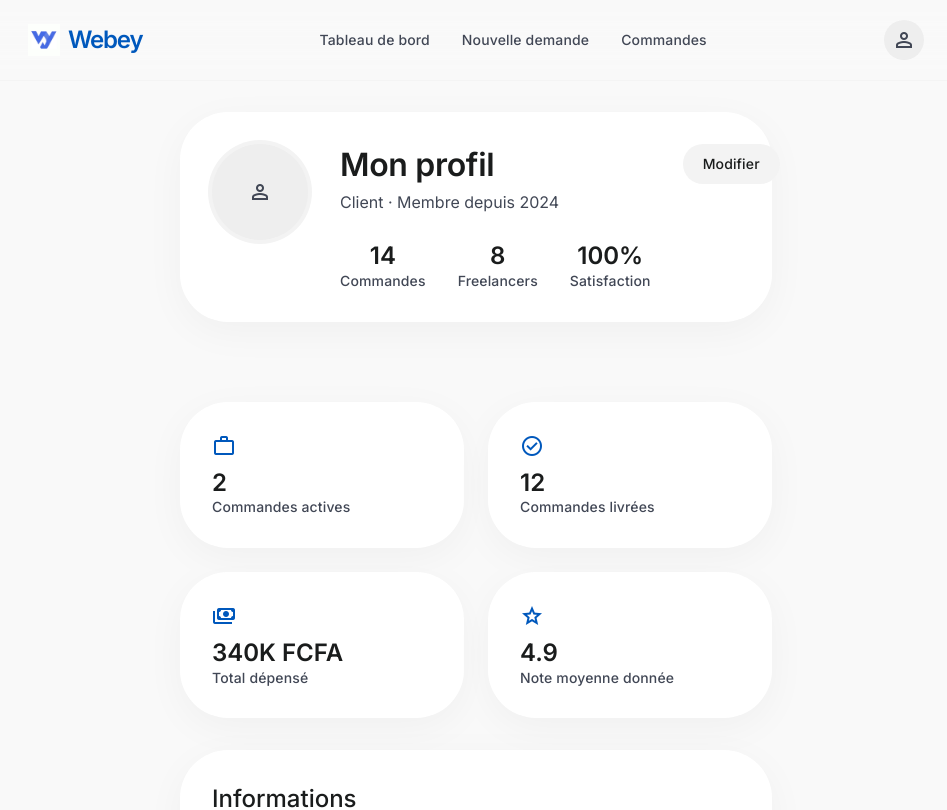
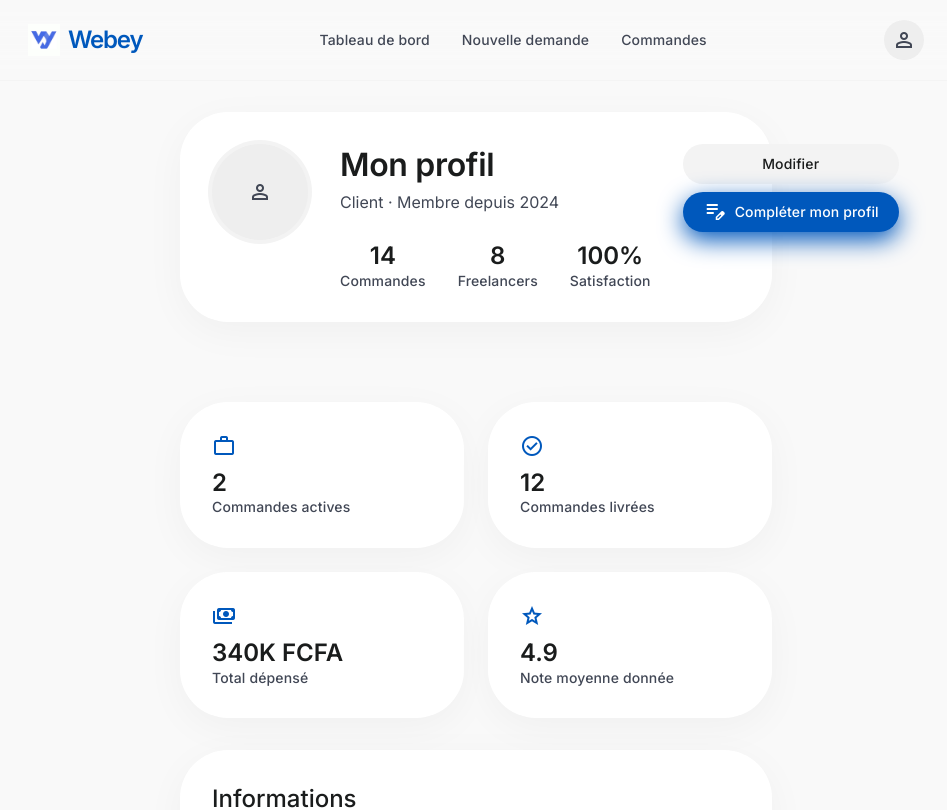
Before and after one commit to Taleyvital/webey_freelance, a Next.js app: page /client/profile in a window 1280 px wide. Shown: the top 810 px of the page, without its empty margins (164-1111 px from the left). Built offline with nearby package versions, Linux system fonts and the light colour scheme.

Commit message:
Add onboarding button to client profile page
Co-Authored-By: Claude Sonnet 4.6 <noreply@anthropic.com>

```diff
--- a/src/app/client/profile/page.tsx
+++ b/src/app/client/profile/page.tsx
@@ -1,5 +1,6 @@
 "use client";
 
+import Link from "next/link";
 import NavBar from "@/components/layout/NavBar";
 import BottomNav from "@/components/layout/BottomNav";
 import AmbientBlobs from "@/components/layout/AmbientBlobs";
@@ -42,9 +43,18 @@ export default function ClientProfilePage() {
                 ))}
               </div>
             </div>
-            <button className="btn-secondary h-10 px-5 text-label-md shrink-0">
-              Modifier
-            </button>
+            <div className="flex flex-col gap-2 shrink-0">
+              <button className="btn-secondary h-10 px-5 text-label-md">
+                Modifier
+              </button>
+              <Link
+                href="/onboarding"
+                className="btn-primary h-10 px-5 text-label-md flex items-center justify-center gap-2"
+              >
+                <span className="material-symbols-outlined text-[18px]">edit_note</span>
+                Compléter mon profil
+              </Link>
+            </div>
           </div>
 
           {/* Stats */}
```
